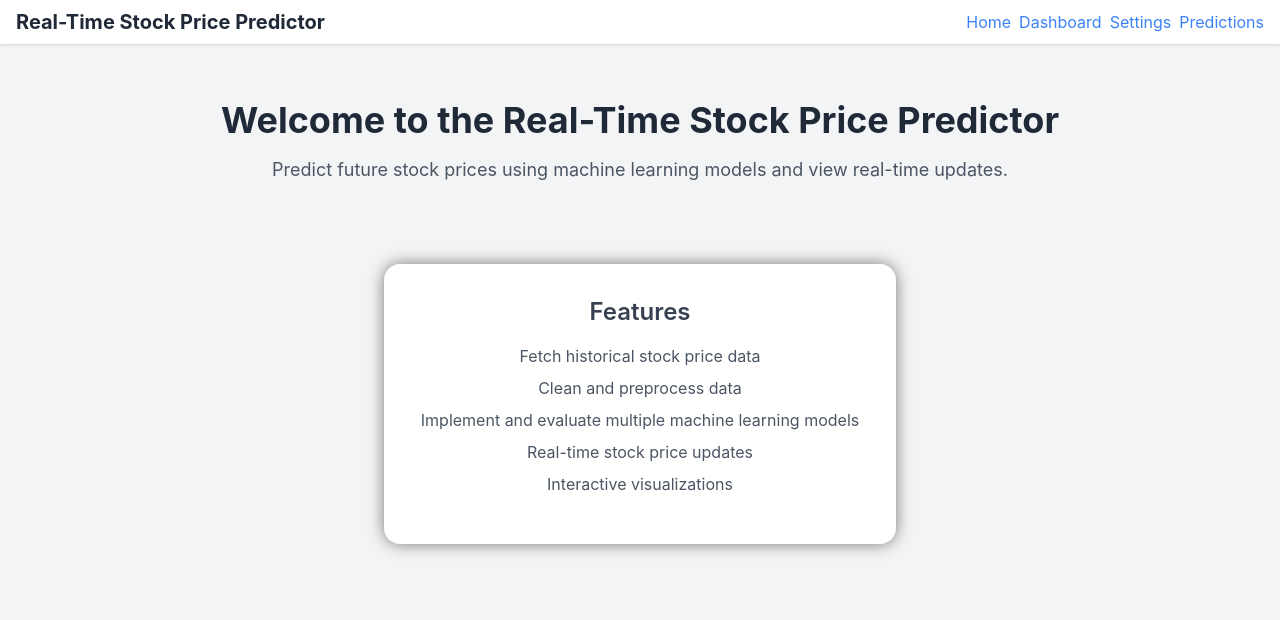
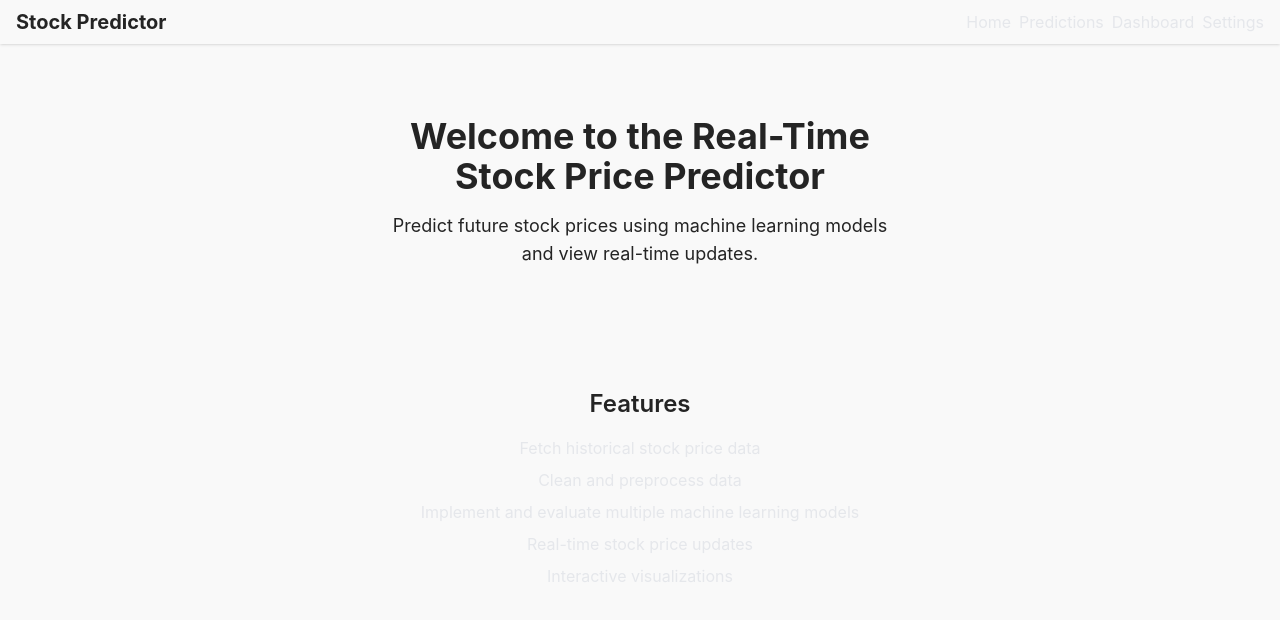
Before and after one commit to nbursa/stock-price-predictor, a Vue app: page / in a window 1280 px wide. Shown: the top 620 px of the page. Built offline with nearby package versions, Linux system fonts and the light colour scheme.

Commit message:
Improve ui

```diff
--- a/src/App.vue
+++ b/src/App.vue
@@ -1,16 +1,6 @@
 <template>
-  <div class="bg-gray-100 text-gray-800 w-full h-full flex flex-col">
-    <nav class="bg-white shadow py-2 px-4">
-      <div class="mx-auto flex items-center justify-between">
-        <h1 class="text-xl font-bold m-0">Real-Time Stock Price Predictor</h1>
-        <ul class="flex items-center justify-between gap-2 m-0 p-0">
-          <li><router-link to="/" class="text-blue-500">Home</router-link></li>
-          <li><router-link to="/dashboard" class="text-blue-500">Dashboard</router-link></li>
-          <li><router-link to="/settings" class="text-blue-500">Settings</router-link></li>
-          <li><router-link to="/predictions" class="text-blue-500">Predictions</router-link></li>
-        </ul>
-      </div>
-    </nav>
+  <div class="w-full h-full flex flex-col">
+    <NavBar />
     <main class="flex-1 mx-auto mt-4 w-full overflow-y-auto">
       <router-view />
     </main>
@@ -19,8 +9,12 @@
 
 <script lang="ts">
 import { defineComponent } from 'vue';
+import NavBar from './components/NavBar.vue';
 
 export default defineComponent({
   name: 'App',
+  components: {
+    NavBar
+  }
 });
 </script>
--- /dev/null
+++ b/src/components/NavBar.vue
@@ -0,0 +1,58 @@
+<template>
+  <div class="">
+    <nav class="shadow py-2 px-4 flex items-center justify-between">
+      <button @click="toggleSidebar" class="md:hidden flex items-center justify-center h-12 w-12 rounded-full focus:outline-none focus:bg-gray-600">
+        <svg class="w-6 h-6" fill="none" stroke="currentColor" viewBox="0 0 24 24" xmlns="http://www.w3.org/2000/svg">
+          <path stroke-linecap="round" stroke-linejoin="round" stroke-width="2" d="M4 6h16M4 12h16m-7 6h7"></path>
+        </svg>
+      </button>
+      <h1 class="text-xl font-bold m-0 ">Stock Predictor</h1>
+      <ul class="hidden md:flex items-center gap-2 m-0 ">
+        <li><router-link class="text-gray-200" to="/">Home</router-link></li>
+        <li><router-link class="text-gray-200" to="/predictions">Predictions</router-link></li>
+        <li><router-link class="text-gray-200" to="/dashboard">Dashboard</router-link></li>
+        <li><router-link class="text-gray-200" to="/settings">Settings</router-link></li>
+      </ul>
+    </nav>
+    <transition enter-active-class="transition ease-in-out duration-300 transform" enter-from-class="-translate-x-full opacity-0" enter-to-class="translate-x-0 opacity-100" leave-active-class="transition ease-in-out duration-300 transform" leave-from-class="translate-x-0 opacity-100" leave-to-class="-translate-x-full opacity-0">
+      <aside v-if="sidebarOpen" class="fixed inset-0 z-40 flex md:hidden">
+        <div class="fixed inset-0 opacity-75 transition-opacity duration-300" @click="toggleSidebar"></div>
+        <div class="relative flex-1 flex flex-col max-w-xs w-full bg-white shadow-xl">
+          <div class="absolute top-0 right-0 -mr-14 p-1">
+            <button @click="toggleSidebar" class="flex items-center justify-center h-12 w-12 rounded-full focus:outline-none focus:bg-gray-600">
+              <svg class="h-6 w-6 text-white" stroke="currentColor" fill="none" viewBox="0 0 24 24">
+                <path stroke-linecap="round" stroke-linejoin="round" stroke-width="2" d="M6 18L18 6M6 6l12 12"></path>
+              </svg>
+            </button>
+          </div>
+          <div class="flex-1 h-0 pt-5 pb-4 overflow-y-auto">
+            <nav class="mt-5 px-2 space-y-1">
+              <router-link to="/" class="text-blue-500 block px-3 py-2 rounded-md text-base font-medium" @click.native="toggleSidebar">Home</router-link>
+              <router-link to="/predictions" class="text-blue-500 block px-3 py-2 rounded-md text-base font-medium" @click.native="toggleSidebar">Predictions</router-link>
+              <router-link to="/dashboard" class="text-blue-500 block px-3 py-2 rounded-md text-base font-medium" @click.native="toggleSidebar">Dashboard</router-link>
+              <router-link to="/settings" class="text-blue-500 block px-3 py-2 rounded-md text-base font-medium" @click.native="toggleSidebar">Settings</router-link>
+            </nav>
+          </div>
+        </div>
+      </aside>
+    </transition>
+  </div>
+</template>
+
+<script lang="ts">
+import { defineComponent, ref } from 'vue';
+
+export default defineComponent({
+  name: 'NavBar',
+  setup() {
+    const sidebarOpen = ref(false);
+    const toggleSidebar = () => {
+      sidebarOpen.value = !sidebarOpen.value;
+    };
+    return {
+      sidebarOpen,
+      toggleSidebar
+    };
+  },
+});
+</script>
--- a/src/views/Dashboard.vue
+++ b/src/views/Dashboard.vue
@@ -1,49 +1,49 @@
 <template>
-  <div class="dashboard min-h-screen bg-gray-100 p-4">
+  <div class="min-h-screen p-4">
     <header class="mb-6">
-      <h1 class="text-4xl font-bold text-gray-800 mb-2">Dashboard</h1>
-      <p class="text-lg text-gray-600">Overview of stock predictions and analysis.</p>
+      <h1 class="text-4xl font-bold mb-2">Dashboard</h1>
+      <p class="text-lg">Overview of stock predictions and analysis.</p>
     </header>
     <section class="grid grid-cols-1 md:grid-cols-2 lg:grid-cols-3 gap-6 mb-6">
-      <div class="card p-6 bg-white rounded-lg shadow-md">
-        <h2 class="text-xl font-semibold text-gray-700 mb-2">Total Stocks Analyzed</h2>
+      <div class="card p-6 rounded-lg shadow-md">
+        <h2 class="text-xl font-semibold mb-2">Total Stocks Analyzed</h2>
         <p class="text-3xl font-bold text-blue-500">{{ totalStocks }}</p>
       </div>
-      <div class="card p-6 bg-white rounded-lg shadow-md">
-        <h2 class="text-xl font-semibold text-gray-700 mb-2">Prediction Accuracy</h2>
+      <div class="card p-6 rounded-lg shadow-md">
+        <h2 class="text-xl font-semibold mb-2">Prediction Accuracy</h2>
         <p class="text-3xl font-bold text-green-500">85%</p>
       </div>
-      <div class="card p-6 bg-white rounded-lg shadow-md">
-        <h2 class="text-xl font-semibold text-gray-700 mb-2">Most Predicted Stock</h2>
+      <div class="card p-6 rounded-lg shadow-md">
+        <h2 class="text-xl font-semibold mb-2">Most Predicted Stock</h2>
         <p class="text-3xl font-bold text-red-500">AAPL</p>
       </div>
     </section>
-    <section class="bg-white rounded-lg shadow-md p-6 mb-6">
-      <h2 class="text-2xl font-semibold text-gray-700 mb-4">Recent Predictions</h2>
-      <table class="min-w-full bg-white">
+    <section class="rounded-lg shadow-md p-6 mb-6">
+      <h2 class="text-2xl font-semibold mb-4">Recent Predictions</h2>
+      <table class="min-w-full">
         <thead>
         <tr>
-          <th class="py-2 px-4 bg-gray-200 text-left text-gray-600 font-semibold">Stock</th>
-          <th class="py-2 px-4 bg-gray-200 text-left text-gray-600 font-semibold">Predicted Price</th>
-          <th class="py-2 px-4 bg-gray-200 text-left text-gray-600 font-semibold">Actual Price</th>
-          <th class="py-2 px-4 bg-gray-200 text-left text-gray-600 font-semibold">Accuracy</th>
+          <th class="py-2 px-4 text-left font-semibold">Stock</th>
+          <th class="py-2 px-4 text-left font-semibold">Predicted Price</th>
+          <th class="py-2 px-4 text-left font-semibold">Actual Price</th>
+          <th class="py-2 px-4 text-left font-semibold">Accuracy</th>
         </tr>
         </thead>
         <tbody>
         <tr v-for="stock in stocks" :key="stock._id">
-          <td class="py-2 px-4 border-b border-gray-200">{{ stock.name }}</td>
-          <td class="py-2 px-4 border-b border-gray-200">${{ stock.predictedPrice }}</td>
-          <td class="py-2 px-4 border-b border-gray-200">${{ stock.actualPrice }}</td>
-          <td class="py-2 px-4 border-b border-gray-200 text-green-500">{{ stock.accuracy }}%</td>
+          <td class="py-2 px-4 border-b">{{ stock.name }}</td>
+          <td class="py-2 px-4 border-b">${{ stock.predictedPrice }}</td>
+          <td class="py-2 px-4 border-b">${{ stock.actualPrice }}</td>
+          <td class="py-2 px-4 border-b text-green-500">{{ stock.accuracy }}%</td>
         </tr>
         </tbody>
       </table>
     </section>
-    <section class="bg-white rounded-lg shadow-md p-6">
-      <h2 class="text-2xl font-semibold text-gray-700 mb-4">Stock Performance</h2>
+    <section class="rounded-lg shadow-md p-6">
+      <h2 class="text-2xl font-semibold mb-4">Stock Performance</h2>
       <div class="relative h-64">
         <!-- Placeholder for a chart -->
-        <p class="text-center text-gray-500">Chart will be displayed here</p>
+        <p class="text-center">Chart will be displayed here</p>
       </div>
     </section>
   </div>
@@ -73,15 +73,3 @@ export default defineComponent({
   },
 });
 </script>
-
-<style scoped>
-.dashboard {
-  font-family: var(--font-family-sans);
-}
-.card {
-  background-color: var(--color-background);
-  border-radius: 1em;
-  padding: var(--spacing-lg);
-  box-shadow: 0 0 1em var(--color-shadow);
-}
-</style>
--- a/src/views/Home.vue
+++ b/src/views/Home.vue
@@ -1,18 +1,18 @@
 <template>
-  <div class="home">
-    <header class="header py-10 text-center">
-      <h1 class="text-4xl font-bold text-gray-800">Welcome to the Real-Time Stock Price Predictor</h1>
-      <p class="text-lg text-gray-600 mt-4">Predict future stock prices using machine learning models and view real-time updates.</p>
+  <div class="home p-4">
+    <header class="header py-10 text-center max-w-lg mx-auto">
+      <h1 class="text-4xl font-bold">Welcome to the Real-Time Stock Price Predictor</h1>
+      <p class="text-lg mt-4">Predict future stock prices using machine learning models and view real-time updates.</p>
     </header>
-    <main class="main-content mt-10">
-      <div class="card bg-white shadow-md rounded-lg p-6 max-w-lg mx-auto">
-        <h2 class="text-2xl font-semibold text-gray-700 text-center">Features</h2>
+    <main class="mt-10">
+      <div class="p-6 max-w-lg mx-auto">
+        <h2 class="text-2xl font-semibold text-center">Features</h2>
         <ul class="mt-4 p-0 space-y-2 text-center">
-          <li class="text-gray-600">Fetch historical stock price data</li>
-          <li class="text-gray-600">Clean and preprocess data</li>
-          <li class="text-gray-600">Implement and evaluate multiple machine learning models</li>
-          <li class="text-gray-600">Real-time stock price updates</li>
-          <li class="text-gray-600">Interactive visualizations</li>
+          <li class="text-gray-200">Fetch historical stock price data</li>
+          <li class="text-gray-200">Clean and preprocess data</li>
+          <li class="text-gray-200">Implement and evaluate multiple machine learning models</li>
+          <li class="text-gray-200">Real-time stock price updates</li>
+          <li class="text-gray-200">Interactive visualizations</li>
         </ul>
       </div>
     </main>
--- a/src/views/Settings.vue
+++ b/src/views/Settings.vue
@@ -1,47 +1,47 @@
 <template>
-  <div class="settings min-h-screen bg-gray-100 p-4">
+  <div class="settings min-h-screen p-4">
     <header class="mb-6">
-      <h1 class="text-4xl font-bold text-gray-800 mb-2">Settings</h1>
-      <p class="text-lg text-gray-600">Configure application settings.</p>
+      <h1 class="text-4xl font-bold mb-2">Settings</h1>
+      <p class="text-lg">Configure application settings.</p>
     </header>
-    <section class="bg-white rounded-lg shadow-md p-6 mb-6">
-      <h2 class="text-2xl font-semibold text-gray-700 mb-4">User Preferences</h2>
+    <section class="rounded-lg shadow-md p-6 mb-6 border border-white">
+      <h2 class="text-2xl font-semibold mb-4">User Preferences</h2>
       <form @submit.prevent="savePreferences">
         <div class="mb-4">
-          <label for="username" class="block text-gray-600 font-semibold mb-2">Username</label>
+          <label for="username" class="block font-semibold mb-2">Username</label>
           <input id="username" v-model="username" type="text" class="w-full px-4 py-2 border rounded-lg" />
         </div>
         <div class="mb-4">
-          <label for="theme" class="block text-gray-600 font-semibold mb-2">Theme</label>
+          <label for="theme" class="block font-semibold mb-2">Theme</label>
           <select id="theme" v-model="theme" class="w-full px-4 py-2 border rounded-lg">
             <option value="light">Light</option>
             <option value="dark">Dark</option>
           </select>
         </div>
-        <button type="submit" class="bg-blue-500 text-white px-4 py-2 rounded-lg">Save Preferences</button>
+        <button type="submit" class="px-4 py-2 rounded-lg">Save Preferences</button>
       </form>
     </section>
-    <section class="bg-white rounded-lg shadow-md p-6 mb-6">
-      <h2 class="text-2xl font-semibold text-gray-700 mb-4">Notification Settings</h2>
+    <section class="rounded-lg shadow-md p-6 mb-6 border border-white">
+      <h2 class="text-2xl font-semibold mb-4">Notification Settings</h2>
       <form @submit.prevent="saveNotifications">
         <div class="mb-4">
-          <label class="block text-gray-600 font-semibold mb-2">Email Notifications</label>
+          <label class="block font-semibold mb-2">Email Notifications</label>
           <div class="flex items-center">
             <input id="email-notifications" v-model="emailNotifications" type="checkbox" class="mr-2" />
-            <label for="email-notifications" class="text-gray-600">Enable email notifications</label>
+            <label for="email-notifications" class="">Enable email notifications</label>
           </div>
         </div>
-        <button type="submit" class="bg-blue-500 text-white px-4 py-2 rounded-lg">Save Notifications</button>
+        <button type="submit" class="px-4 py-2 rounded-lg">Save Notifications</button>
       </form>
     </section>
-    <section class="bg-white rounded-lg shadow-md p-6">
-      <h2 class="text-2xl font-semibold text-gray-700 mb-4">API Key Management</h2>
+    <section class="rounded-lg shadow-md p-6 border border-white">
+      <h2 class="text-2xl font-semibold mb-4">API Key Management</h2>
       <form @submit.prevent="saveApiKey">
         <div class="mb-4">
-          <label for="api-key" class="block text-gray-600 font-semibold mb-2">API Key</label>
+          <label for="api-key" class="block font-semibold mb-2">API Key</label>
           <input id="api-key" v-model="apiKey" type="text" class="w-full px-4 py-2 border rounded-lg" />
         </div>
-        <button type="submit" class="bg-blue-500 text-white px-4 py-2 rounded-lg">Save API Key</button>
+        <button type="submit" class="px-4 py-2 rounded-lg">Save API Key</button>
       </form>
     </section>
   </div>
--- a/src/views/StockPredictions.vue
+++ b/src/views/StockPredictions.vue
@@ -1,52 +1,55 @@
 <template>
-  <div class="p-6 bg-gray-100 min-h-screen">
+  <div class="p-6 min-h-screen">
     <h1 class="text-3xl font-bold mb-6">Stock Predictions</h1>
     <form @submit.prevent="predictStock" class="mb-6 max-w-xl mx-auto">
       <div class="grid grid-cols-2 gap-4 mb-4">
         <div class="">
-          <label for="open" class="block text-sm font-medium text-gray-700">Stock price (Open)</label>
-          <input id="open" type="number" v-model.number="inputData.Open" placeholder="Enter opening price" class="mt-1 w-full px-2 py-1 border rounded-lg" />
+          <label for="open" class="block text-sm font-medium ">Stock price (Open)</label>
+          <input id="open" type="number" v-model.number="inputData.Open" placeholder="Enter opening price" class="mt-1 w-full px-2 py-1 border rounded-lg text-gray-800" />
         </div>
         <div class="">
-          <label for="high" class="block text-sm font-medium text-gray-700">Stock price (High)</label>
-          <input id="high" type="number" v-model.number="inputData.High" placeholder="Enter highest price" class="mt-1 w-full px-2 py-1 border rounded-lg" />
+          <label for="high" class="block text-sm font-medium">Stock price (High)</label>
+          <input id="high" type="number" v-model.number="inputData.High" placeholder="Enter highest price" class="mt-1 w-full px-2 py-1 border rounded-lg text-gray-800" />
         </div>
         <div class="">
-          <label for="low" class="block text-sm font-medium text-gray-700">Stock price (Low)</label>
-          <input id="low" type="number" v-model.number="inputData.Low" placeholder="Enter lowest price" class="mt-1 w-full px-2 py-1 border rounded-lg" />
+          <label for="low" class="block text-sm font-medium">Stock price (Low)</label>
+          <input id="low" type="number" v-model.number="inputData.Low" placeholder="Enter lowest price" class="mt-1 w-full px-2 py-1 border rounded-lg text-gray-800" />
         </div>
         <div class="">
-          <label for="close" class="block text-sm font-medium text-gray-700">Stock price (Close)</label>
-          <input id="close" type="number" v-model.number="inputData.Close" placeholder="Enter closing price" class="mt-1 w-full px-2 py-1 border rounded-lg" />
+          <label for="close" class="block text-sm font-medium">Stock price (Close)</label>
+          <input id="close" type="number" v-model.number="inputData.Close" placeholder="Enter closing price" class="mt-1 w-full px-2 py-1 border rounded-lg text-gray-800" />
         </div>
       </div>
 
       <div class="md:col-span-2">
-        <button type="submit" class="w-full px-4 py-2 bg-blue-500 text-white rounded-lg hover:bg-blue-600">Predict</button>
+        <button type="submit" class="w-full px-4 py-2 bg-white text-gray-800 rounded-lg">Predict</button>
       </div>
     </form>
     <div v-if="loading" class="text-blue-500 mb-4">Fetching predictions...</div>
     <div v-if="status" class="text-blue-500 mb-4">{{ status }}</div>
     <div v-if="predictions.length">
-      <h2 class="text-2xl font-semibold mb-4">Predictions:</h2>
+      <h2 class="text-2xl font-semibold mb-4">Prediction:</h2>
       <ul class="space-y-2">
         <li v-for="(prediction, index) in predictions" :key="index" class="p-4 bg-white shadow rounded-lg">
-          Predicted Volume: {{ prediction.toFixed(2) }}
+          <span class="text-sm">Predicted Volume:</span> {{ prediction.toFixed(2) }}
         </li>
       </ul>
     </div>
     <div v-if="error" class="text-red-500">{{ error }}</div>
 
-    <div v-if="pastPredictions.length">
+    <div v-if="pastPredictions.length" class="flex flex-col items-center justify-between">
       <h2 class="text-2xl font-semibold mb-4">Past Predictions:</h2>
-      <ul class="space-y-2">
-        <li v-for="(pastPrediction, index) in pastPredictions" :key="index" class="p-4 bg-white shadow rounded-lg">
-          <div>Date: {{ new Date(pastPrediction.date).toLocaleString() }}</div>
-          <div>Open: {{ pastPrediction.Open }}</div>
-          <div>High: {{ pastPrediction.High }}</div>
-          <div>Low: {{ pastPrediction.Low }}</div>
-          <div>Close: {{ pastPrediction.Close }}</div>
-          <div>Predicted Volume: {{ pastPrediction.Prediction.toFixed(2) }}</div>
+      <ul class="flex flex-wrap gap-3 list-none m-0 p-0 mx-auto">
+        <li v-for="(pastPrediction, index) in pastPredictions" :key="index" class="p-2 pr-4 shadow-lg rounded-lg border border-white">
+
+          <div class="mb-4 text-xs pl-2 flex items-center justify-between"><span class="rounded-full bg-white text-gray-800 inline-flex w-5 h-5 items-center justify-center">{{index + 1}}</span> <span>Date: {{ new Date(pastPrediction.date).toLocaleString() }}</span></div>
+          <div class="flex items-center justify-start mb-4 text-sm pl-2">
+            <div class="mr-2">Open: {{ pastPrediction.Open }}</div>
+            <div class="mr-2">High: {{ pastPrediction.High }}</div>
+            <div class="mr-2">Low: {{ pastPrediction.Low }}</div>
+            <div>Close: {{ pastPrediction.Close }}</div>
+          </div>
+          <div class="text-xs text-end">Predicted Volume: <span class="text-lg">{{ pastPrediction.Prediction.toFixed(2) }}</span></div>
         </li>
       </ul>
     </div>
```
Also changed, not shown: src/assets/css/tailwind.css.
